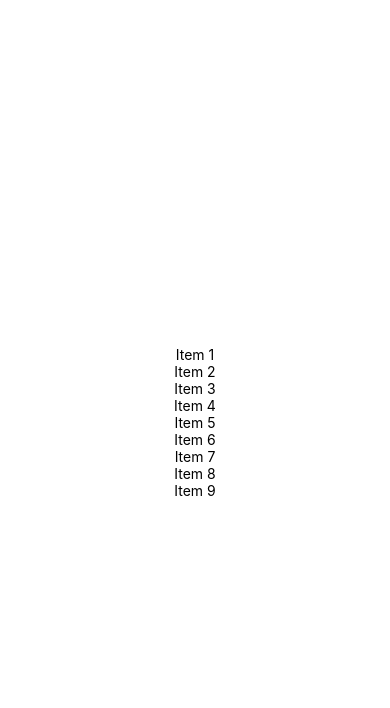
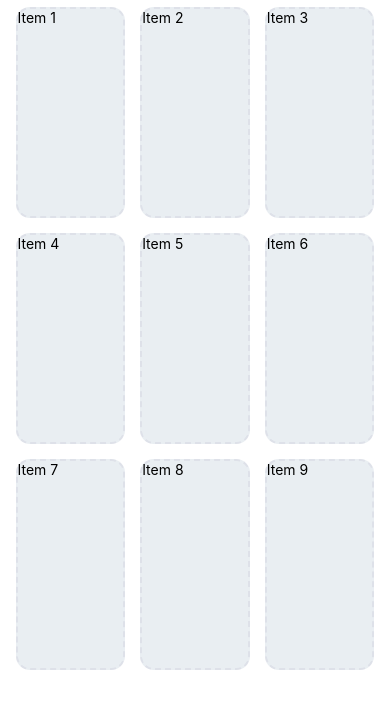
Before and after one commit to sderickson/rn-interview, a React Native app in the folder app/: screen / in a window 390 px wide. Shown: the top 708 px of the page. Built offline with nearby package versions, Linux system fonts and the light colour scheme.

Commit message:
add some grid styling

```diff
--- a/app/App.tsx
+++ b/app/App.tsx
@@ -63,13 +63,14 @@ const items = [
 ]
 
 function AppContent() {
-  const safeAreaInsets = useSafeAreaInsets();
+const safeAreaInsets = useSafeAreaInsets();
 
   return (
     <View style={styles.container}>
-      <View style={{ display: 'flex', alignItems: 'center', justifyContent: 'center', flex: 1, paddingTop: safeAreaInsets.top, paddingBottom: safeAreaInsets.bottom, paddingLeft: 8, paddingRight: 8 }}>
+      <View style={{...styles.flexWrapper,  paddingBottom: safeAreaInsets.bottom, paddingTop: safeAreaInsets.top}}>
+
         {items.map((item) => (
-          <Text key={item.id}>{item.title}</Text>
+          <View key={item.id} style={styles.photoView}><Text key={item.id}>{item.title}</Text></View>
         ))}
       </View>
     </View>
@@ -80,6 +81,21 @@ const styles = StyleSheet.create({
   container: {
     flex: 1,
   },
+  flexWrapper: {
+    display: 'flex',
+    flexDirection: 'row',
+    flexWrap: 'wrap', alignItems: 'center', justifyContent: 'center', flex: 1, paddingLeft: 8, paddingRight: 8
+  },
+  photoView: {
+    width: '29.33%',
+    height: "25%",
+    margin: '2%',
+    backgroundColor: '#e9eef2',
+    borderWidth: 2,
+    borderColor: '#dee1e9',
+    borderStyle: 'dashed',
+    borderRadius: 14,
+  }
 });
 
 export default App;
```
